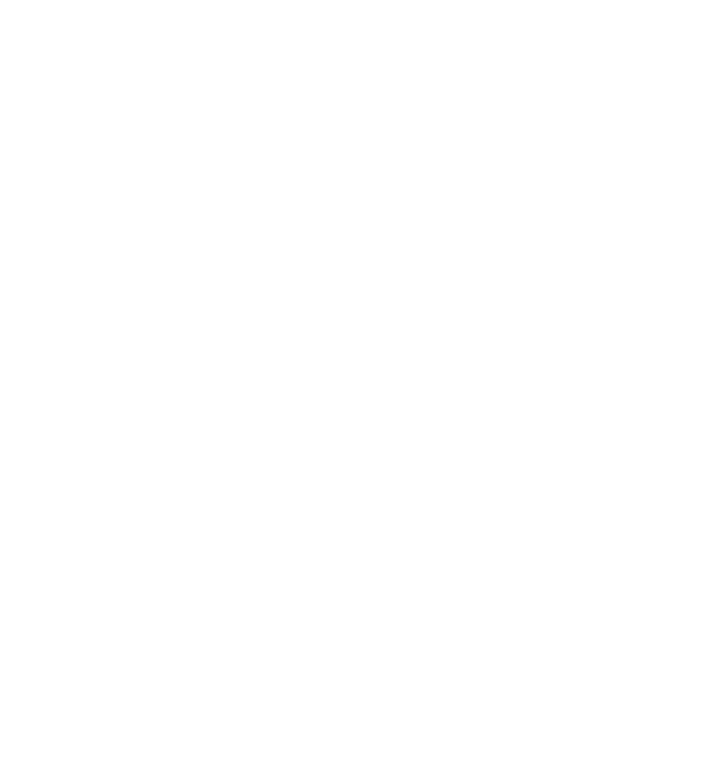
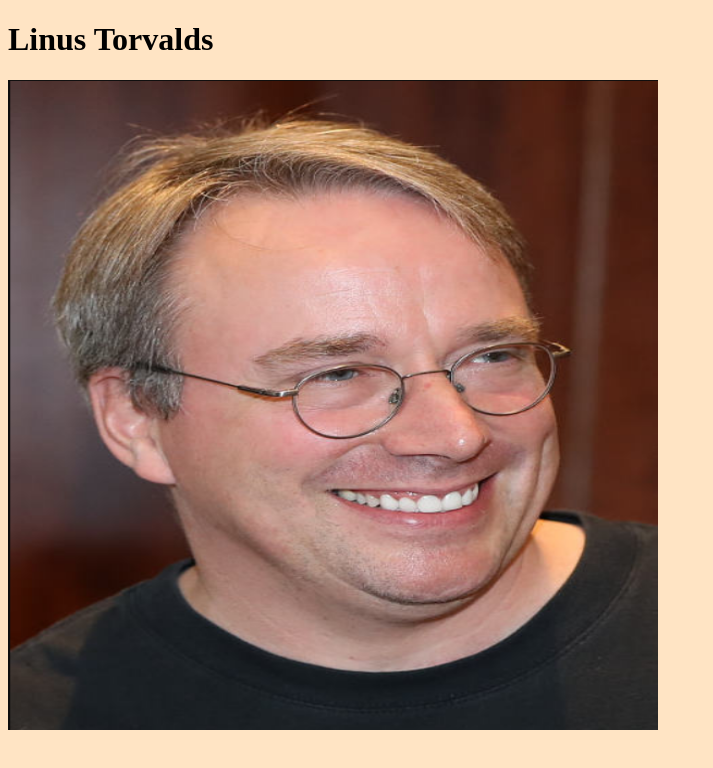
Before and after one commit to Madhura0154/Task3_Git, a plain HTML site: page index.html in a window 1280 px wide. Shown: the whole page, without its empty margins (0-713 px from the left). Drawn offline with Linux system fonts and the light colour scheme.

Commit message:
commit 2 add file

```diff
--- a/index.html
+++ b/index.html
@@ -3,9 +3,20 @@
 <head>
     <meta charset="UTF-8">
     <meta name="viewport" content="width=device-width, initial-scale=1.0">
-    <title>Document</title>
+    <title>Image Upload Task</title>
+    <style>
+        body{
+            background-color: bisque;
+        }
+        img{
+            height: 650px;
+            width: 650px;
+
+        }
+    </style>
 </head>
 <body>
-
+    <h1>Linus Torvalds</h1>
+    <img src="image/man.png" alt="man_image">
 </body>
 </html>
```
Also changed, not shown: image/man.png (added).
